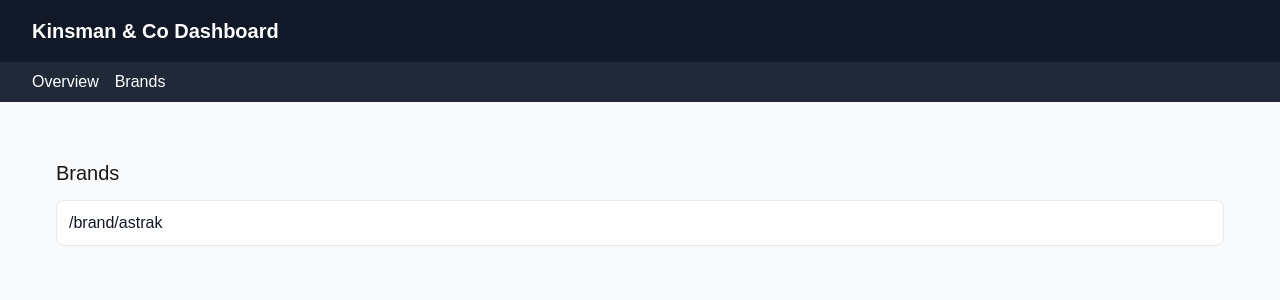
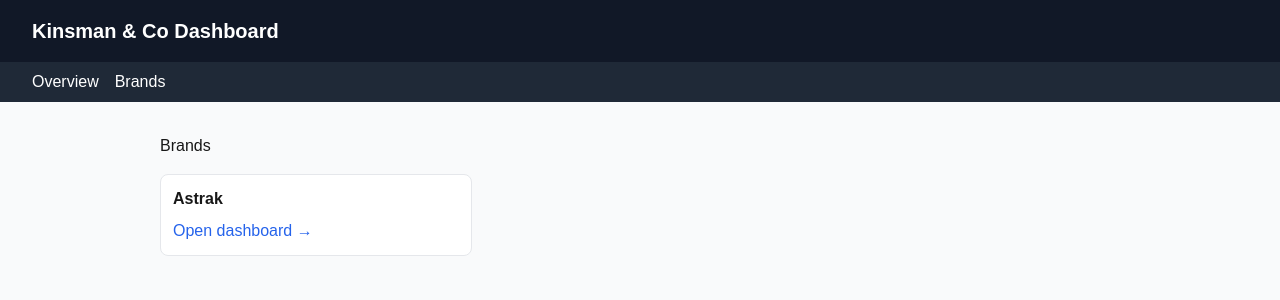
Before and after one commit to Kinsman-Co/astrak-dashboard, a Next.js app: page /brands in a window 1280 px wide. Shown: the top 300 px of the page. Built offline with nearby package versions, Linux system fonts and the light colour scheme.

Commit message:
Dashboard fixes: routes + insights API

```diff
--- a/src/app/api/insights/[brand]/[view]/route.tsx
+++ b/src/app/api/insights/[brand]/[view]/route.tsx
@@ -3,7 +3,8 @@ import { kv } from "@vercel/kv";
 
 type Params = { params: { brand: string; view: string } };
 
-const REQUIRED_TOKEN_ENV = "9fb73837248c6ad8714555b45b8ce95a25426131b02eaef6fbfe170ca00ad072";
+// This should be the ENV VARIABLE NAME, not the token itself:
+const REQUIRED_TOKEN_ENV = "INSIGHTS_WRITE_TOKEN";
 
 /** Canonical KV key: insights:<brandLower>:<viewLower> */
 function kvKey(brand: string, view: string) {
--- a/src/app/brand/[id]/page.tsx
+++ b/src/app/brand/[id]/page.tsx
@@ -1,11 +1,11 @@
-import React from "react";
+// app/brand/[id]/page.tsx
 import BrandClient from "./BrandClient";
 
-export default async function BrandPage({
+export default function BrandPage({
   params,
 }: {
-  params: Promise<{ id: string }>;
+  params: { id: string };
 }) {
-  const { id } = await params;
+  const { id } = params;
   return <BrandClient id={id} />;
 }
--- a/src/app/brands/page.tsx
+++ b/src/app/brands/page.tsx
@@ -1,37 +1,25 @@
-import React from "react";
+// app/brands/page.tsx
 import Link from "next/link";
 
-/**
- * Brands index page.
- * Lists available brands and links to /brand/[id].
- * Configure brands via NEXT_PUBLIC_BRANDS="astrak,anotherbrand"
- */
-export default async function BrandsPage() {
-  const raw = process.env.NEXT_PUBLIC_BRANDS || "astrak";
-  const brands = raw.split(",").map((s) => s.trim()).filter(Boolean);
+const BRANDS = [
+  { id: "astrak", name: "Astrak" },
+  // add more brands here...
+];
 
+export default function BrandsIndex() {
   return (
-    <div style={{ padding: 24 }}>
-      <h1 style={{ fontSize: 20, marginBottom: 12 }}>Brands</h1>
-      <div style={{ display: "grid", gap: 10 }}>
-        {brands.map((id) => (
-          <Link
-            key={id}
-            href={`/brand/${encodeURIComponent(id)}`}
-            style={{
-              display: "block",
-              padding: "10px 12px",
-              border: "1px solid #e5e7eb",
-              borderRadius: 8,
-              background: "#fff",
-              textDecoration: "none",
-              color: "#111827",
-            }}
-          >
-            /brand/{id}
-          </Link>
+    <main style={{ maxWidth: 960, margin: "0 auto" }}>
+      <h1 style={{ marginBottom: 16 }}>Brands</h1>
+      <ul style={{ display: "grid", gap: 12, gridTemplateColumns: "repeat(auto-fill, minmax(240px, 1fr))" }}>
+        {BRANDS.map((b) => (
+          <li key={b.id} style={{ border: "1px solid #e5e7eb", borderRadius: 8, padding: 12, background: "#fff" }}>
+            <div style={{ fontWeight: 600, marginBottom: 8 }}>{b.name}</div>
+            <Link href={`/brand/${b.id}`} style={{ color: "#2563eb" }}>
+              Open dashboard →
+            </Link>
+          </li>
         ))}
-      </div>
-    </div>
+      </ul>
+    </main>
   );
 }
--- /dev/null
+++ b/src/app/config/astrak.ts
@@ -0,0 +1,18 @@
+// app/config/astrak.ts
+type ViewMode = "weekly" | "monthly";
+
+export const astrakConfig = {
+  overview: {
+    name: "Astrak Overview",
+    kpiReports: {
+      weekly: process.env.NEXT_PUBLIC_LS_OVERVIEW_WEEKLY_URL || "",
+      monthly: process.env.NEXT_PUBLIC_LS_OVERVIEW_MONTHLY_URL || "",
+    } as Record<ViewMode, string>,
+  },
+  brands: [
+    { id: "astrak", name: "Astrak" },
+    // add more brands here...
+  ],
+};
+export type TabKey = "channels" | "funnel" | "seo" | "creative";
+export type ViewKey = "weekly" | "monthly";
```
